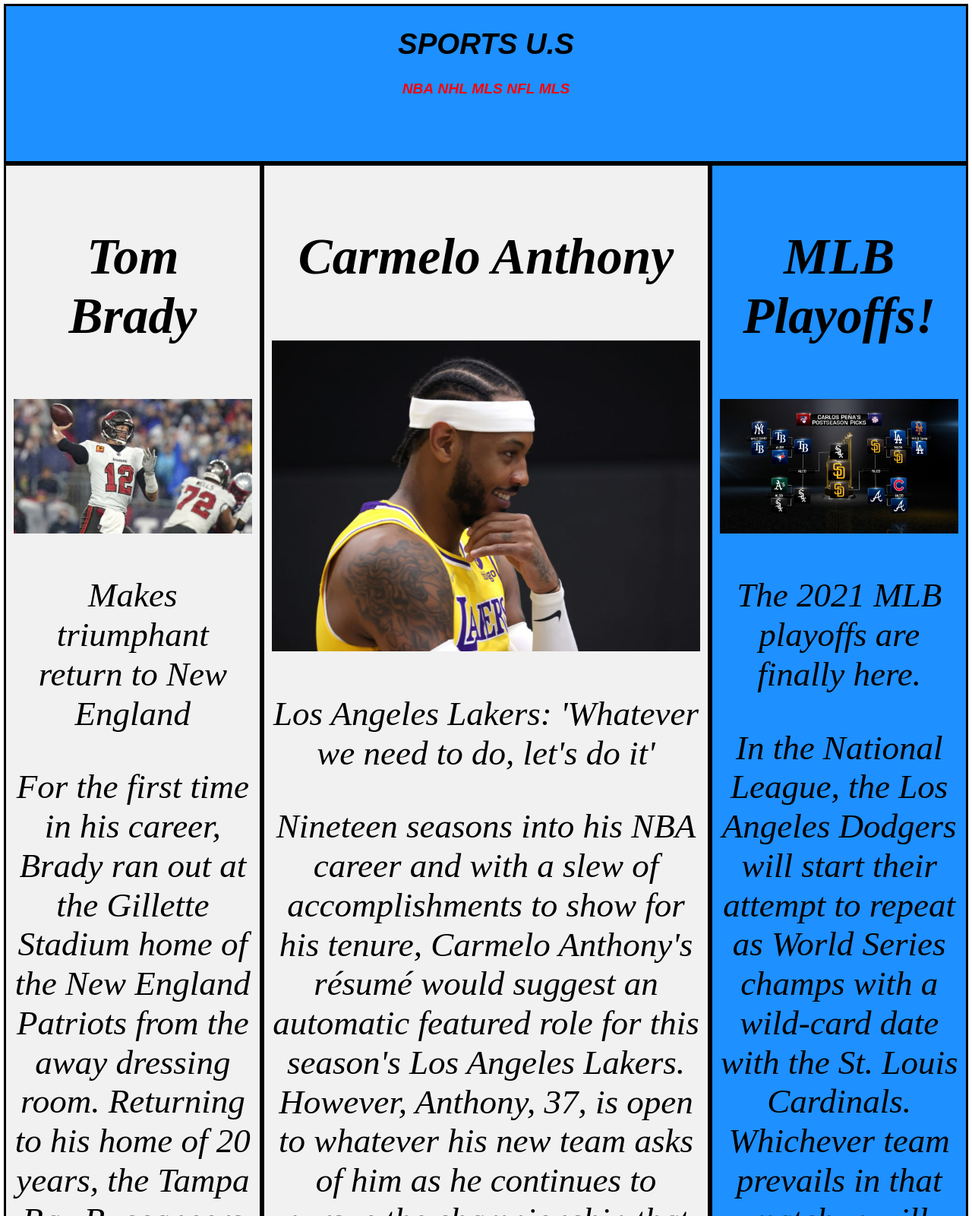
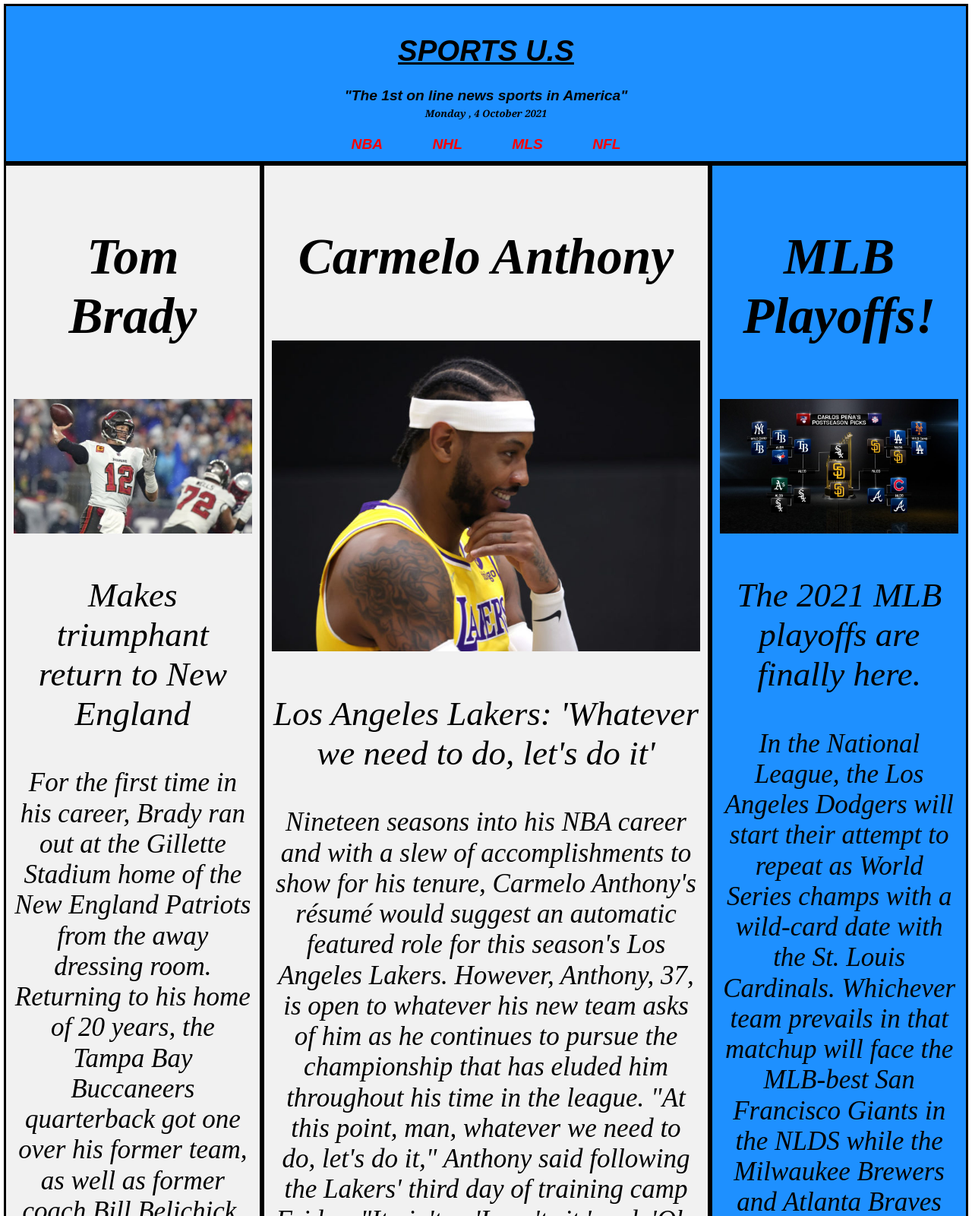
Before and after one commit to amacazzaga/dosko-g-basd-2021-class-3, a plain HTML site: page index.html in a window 1280 px wide. Shown: the top 1600 px of the page at 76% size. Drawn offline with Linux system fonts and the light colour scheme.

Commit message:
final touch

```diff
--- /dev/null
+++ b/css/date.css
@@ -0,0 +1,4 @@
+.date {
+    font-size: small;
+    font-family: Georgia, 'Times New Roman', Times, serif;
+}
--- /dev/null
+++ b/css/h1.css
@@ -0,0 +1,4 @@
+.h1 {
+    font-weight: bolder;
+    text-decoration: underline;
+}
--- /dev/null
+++ b/css/h3.css
@@ -0,0 +1,3 @@
+.h3 {
+
+}
--- a/css/header.css
+++ b/css/header.css
@@ -1,4 +1,8 @@
 .flex-header {
+    display: flex;
+    flex-direction: column;
+    justify-content: space-around;
+    align-items: center;
     font-size: larger ;
     font-family: Arial, Helvetica, sans-serif;
     font-weight: bold;
@@ -9,4 +13,6 @@
     text-align: center;
 
 
+
+
   }
--- a/css/item.css
+++ b/css/item.css
@@ -1,4 +1,6 @@
 .item {
+    padding: 15px;
+    margin: 15px;
     text-decoration: none;
     color: red;
     font-weight: bolder;
--- a/css/list.css
+++ b/css/list.css
@@ -1,4 +1,6 @@
 .flex-list {
+padding-top: 20px;
 display: none;
-justify-content:center;
+
+
 }
--- a/css/menu-h.css
+++ b/css/menu-h.css
@@ -0,0 +1,3 @@
+.menu-h {
+    padding: 5px;
+}
--- /dev/null
+++ b/css/paragraph.css
@@ -0,0 +1,3 @@
+.paragraph {
+    font-size: 35px;
+}
--- a/index.html
+++ b/index.html
@@ -18,7 +18,10 @@
     <link rel="stylesheet" href="css/list.css">
     <link rel="stylesheet" href="css/menu-h.css">
     <link rel="stylesheet" href="css/item.css">
+    <link rel="stylesheet" href="css/h1.css">
     <link rel="stylesheet" href="css/h2.css">
+    <link rel="stylesheet" href="css/date.css">
+    <link rel="stylesheet" href="css/paragraph.css">
     <link rel="stylesheet" href="css/style.css">
 </head>
 
@@ -26,6 +29,12 @@
     <div class="flex-header">
         <header>
             <h1 class="h1">SPORTS U.S</h1>
+            <div>
+                <span>"The 1st on line news sports in America"</span>
+            </div>
+            <div>
+                <span class="date"> Monday , 4 October 2021 </span>
+            </div>
             <div class="menu-h">
                 <a href=""><img src="img/hambu.png" alt="" style="height :auto;width: 10%;">
                 </a>
@@ -36,7 +45,6 @@
                     <a href="" class="item">NHL</a>
                     <a href="" class="item">MLS</a>
                     <a href="" class="item">NFL</a>
-                    <a href="" class="item">MLS</a>
                 </div>
             </nav>
         </header>
@@ -50,7 +58,7 @@
                     <p> Makes triumphant
                         return to New England
                     </p>
-                    <p>
+                    <p class="paragraph">
                         For the first time in his career, Brady ran out at the Gillette Stadium
                         home of the New England Patriots
                         from the away dressing room.
@@ -67,7 +75,7 @@
                     <p>
                         Los Angeles Lakers: 'Whatever we need to do, let's do it'
                     </p>
-                    <p>
+                    <p class="paragraph">
                         Nineteen seasons into his NBA career and with a slew of accomplishments
                         to show for his tenure, Carmelo Anthony's résumé would suggest an automatic
                         featured role for this season's Los Angeles Lakers.
@@ -83,11 +91,11 @@
             </div>
             <div class="flex-column-right">
                 <aside>
-                    <h2 class="h2">MLB  Playoffs!</h2>
+                    <h2 class="h2">MLB Playoffs!</h2>
                     <img src="img/mlb.jpg" alt="" style="height: auto;width: 100%;">
                     <p>The 2021 MLB playoffs are finally here.
                     </p>
-                    <p>
+                    <p class="paragraph">
                         In the National League, the Los Angeles Dodgers will start
                         their attempt to repeat as World Series champs with a wild-card
                         date with the St. Louis Cardinals. Whichever team prevails in
```
